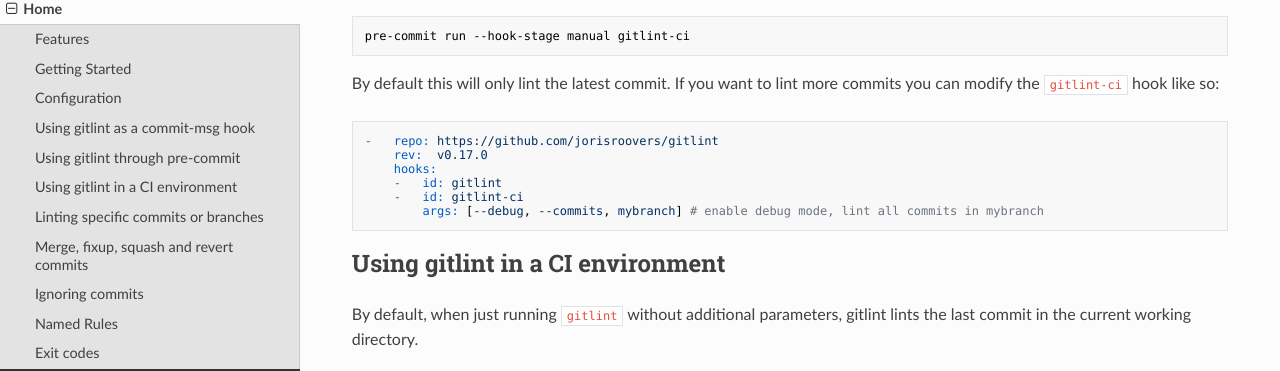
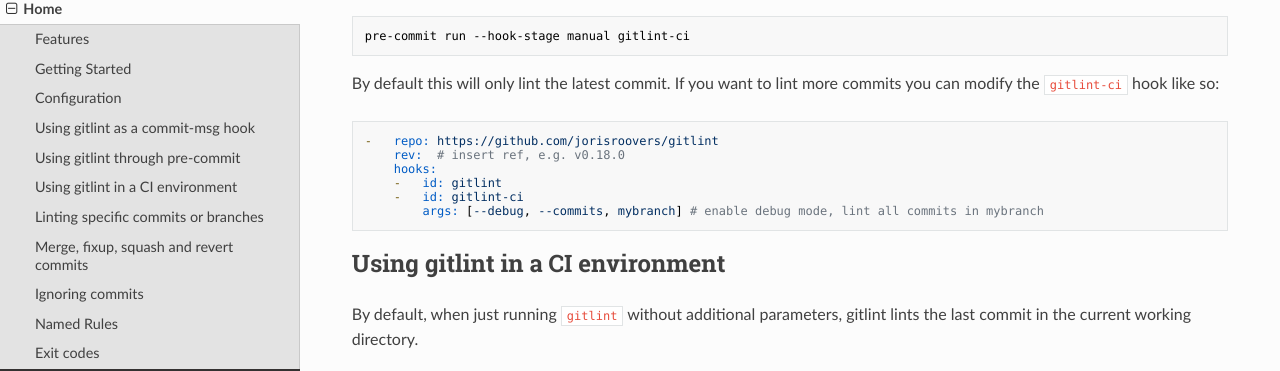
Before and after one commit to jorisroovers/gitlint, an MkDocs documentation site: the page built from docs/index.md, in a window 1280 px wide and 900 px high, scrolled down 5069 px. Shown: the part 112-483 px from the top of the window. Built offline with MkDocs 1.6.1, drawn with Linux system fonts in a browser that asks for light colours; nearby versions of some CDN libraries.

Commit message:
Use same placeholder `rev` comment for both pre-commit examples

````diff
--- a/docs/index.md
+++ b/docs/index.md
@@ -272,7 +272,7 @@
 
 ```yaml
 -   repo: https://github.com/jorisroovers/gitlint
-    rev:  v0.17.0
+    rev:  # insert ref, e.g. v0.18.0
     hooks:
     -   id: gitlint
     -   id: gitlint-ci
````
